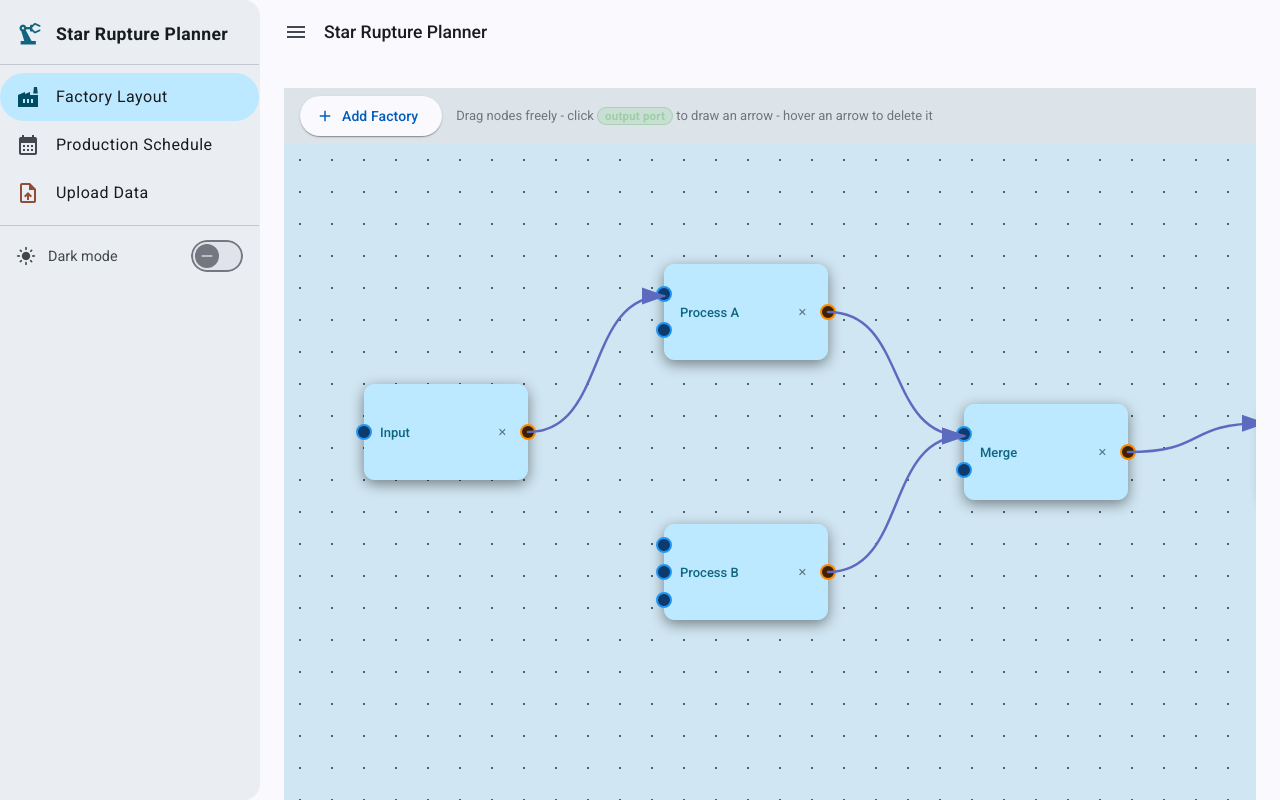
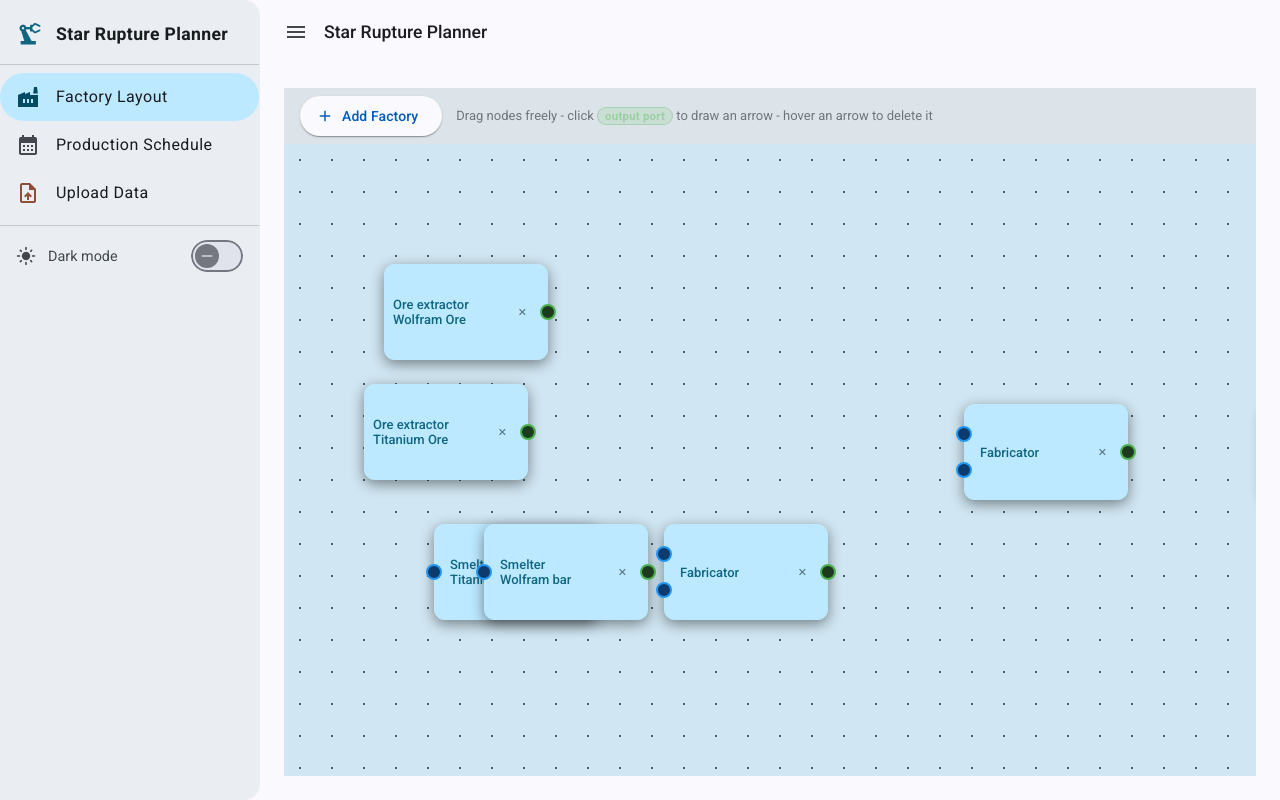
Before and after one commit to straziota18/reassert, an Angular app: page /factory in a window 1280 px wide. Built offline with nearby package versions, Linux system fonts and the light colour scheme.

Commit message:
final touches on factory layout, first iteration of formulas

```diff
--- a/src/app/app.component.html
+++ b/src/app/app.component.html
@@ -34,7 +34,7 @@
   </mat-sidenav>
 
   <!-- ─── Main content ─────────────────────────────────────── -->
-  <mat-sidenav-content>
+  <mat-sidenav-content style="display: flex; flex-direction: column;">
 
     <!-- Top toolbar -->
     <mat-toolbar color="primary" class="app-toolbar">
@@ -56,9 +56,9 @@
     </mat-toolbar>
 
     <!-- Routed views -->
-    <main class="app-content">
+    <div class="app-content">
       <router-outlet></router-outlet>
-    </main>
+    </div>
 
   </mat-sidenav-content>
 
--- a/src/app/app.component.scss
+++ b/src/app/app.component.scss
@@ -88,6 +88,7 @@
   position: sticky;
   top: 0;
   z-index: 100;
+  flex-shrink: 0;
 
   .toolbar-title {
     margin-left: 8px;
@@ -103,8 +104,7 @@
 // ── Main content area ─────────────────────────────────────────
 .app-content {
   padding: 24px;
-  max-width: 1400px;
-  margin: 0 auto;
+  flex: 1;
 
   // Tighter padding on mobile
   @media (max-width: 599px) {
--- a/src/app/components/factory/factory.html
+++ b/src/app/components/factory/factory.html
@@ -18,12 +18,13 @@
 </div>
 
 <!-- ── Canvas ─────────────────────────────────────────────────────────── -->
-<div class="canvas-container">
-  <div class="canvas-world" #canvasWorld [class.pending-mode]="pendingFrom" [style.width.px]="CW" [style.height.px]="CH"
+<div class="canvas-container" cdkScrollable>
+  <div class="canvas-world" #canvasWorld [class.pending-mode]="pendingFrom"
+    [style.width.px]="canvasWidth" [style.height.px]="canvasHeight"
     (mousemove)="onMouseMove($event)" (click)="pendingFrom = null">
 
     <!-- ── SVG arrow layer (above nodes via z-index, pointer-events pass-through) -->
-    <svg class="arrows-svg" [attr.width]="CW" [attr.height]="CH">
+    <svg class="arrows-svg" [attr.width]="canvasWidth" [attr.height]="canvasHeight">
       <defs>
         <!-- Arrowhead for established connections -->
         <marker id="arrowhead" markerWidth="10" markerHeight="7" refX="9" refY="3.5" orient="auto">
@@ -64,7 +65,7 @@
     @for (node of nodes; track node.id) {
     <div class="factory-node" [class.node-is-source]="pendingFrom?.id === node.id"
       [class.node-is-target]="pendingFrom && pendingFrom.id !== node.id" [style.left.px]="node.x"
-      [style.top.px]="node.y" [cdkDragFreeDragPosition]="node.freeDragPos" cdkDrag
+      [style.top.px]="node.y" cdkDrag
       (cdkDragMoved)="onDragMoved($event, node)" (cdkDragEnded)="onDragEnded($event, node)"
       (click)="$event.stopPropagation()">
 
@@ -77,7 +78,11 @@
 
       <!-- Node body — drag handle + label + delete button -->
       <div class="node-body" cdkDragHandle>
-        <span class="node-label" [title]="node.label">{{ node.label }}</span>
+        <div class="node-data">
+          <span class="node-label" [title]="node.label">{{ node.label }}</span>
+          <span class="node-label" [title]="node.activeFormula">{{ node.activeFormula }}</span>
+        </div>
+
         <button class="node-delete-btn" title="Delete node" (click)="deleteNode(node, $event)">✕</button>
       </div>
 
--- a/src/app/components/factory/factory.scss
+++ b/src/app/components/factory/factory.scss
@@ -23,7 +23,9 @@
   font-size: small;
   color: var(--mat-sys-on-surface-variant);
 
-  strong { font-weight: bold; }
+  strong {
+    font-weight: bold;
+  }
 
   kbd {
     background: var(--mat-sys-secondary-container);
@@ -34,7 +36,9 @@
     color: var(--mat-sys-secondary);
   }
 
-  &.muted { opacity: 0.7; }
+  &.muted {
+    opacity: 0.7;
+  }
 }
 
 .hint-port {
@@ -66,18 +70,30 @@
   background: #0a1628;
 
   // Custom scrollbar
-  &::-webkit-scrollbar { width: 8px; height: 8px; }
-  &::-webkit-scrollbar-track { background: #0d1b2a; }
+  &::-webkit-scrollbar {
+    width: 8px;
+    height: 8px;
+  }
+
+  &::-webkit-scrollbar-track {
+    background: #0d1b2a;
+  }
+
   &::-webkit-scrollbar-thumb {
     background: #1e3a5f;
     border-radius: 4px;
-    &:hover { background: #2a5298; }
+
+    &:hover {
+      background: #2a5298;
+    }
   }
 }
 
 // ── Canvas world (the large draggable surface) ────────────────────────────────
 .canvas-world {
   position: relative;
+  min-width: 100%;
+  min-height: 100%;
   // Subtle dot-grid background
   background-color: var(--mat-sys-secondary-container);
   background-image:
@@ -108,8 +124,13 @@
 }
 
 // Arrowhead fill colours (set as classes inside <marker> elements)
-.arrowhead-fill         { fill: #5c6bc0; }
-.arrowhead-pending-fill { fill: #fb8c00; }
+.arrowhead-fill {
+  fill: #5c6bc0;
+}
+
+.arrowhead-pending-fill {
+  fill: #fb8c00;
+}
 
 // Wide invisible stroke for easy hover/click targeting
 .arrow-hit-area {
@@ -137,10 +158,16 @@
 
 // Delete handle group — re-enable pointer events on SVG children
 .connection-group {
+
   // Reveal delete handle on hover of either the hit-area or the handle itself
   &:hover .conn-delete-handle {
-    .conn-delete-bg  { opacity: 1; }
-    .conn-delete-icon { opacity: 1; }
+    .conn-delete-bg {
+      opacity: 1;
+    }
+
+    .conn-delete-icon {
+      opacity: 1;
+    }
   }
 
   &:hover .arrow-path {
@@ -256,6 +283,10 @@
   height: 100%;
 }
 
+.node-data {
+  display: flex;
+  flex-direction: column;
+
   .node-label {
     color: var(--mat-sys-primary);
     font-size: 13px;
@@ -265,6 +296,7 @@
     text-overflow: ellipsis;
     flex: 1;
     min-width: 0;
+  }
 }
 
 .node-delete-btn {
@@ -298,7 +330,9 @@
   position: relative;
   z-index: 6;
 
-  &:hover { transform: scale(1.35); }
+  &:hover {
+    transform: scale(1.35);
+  }
 }
 
 // Input port — left edge (blue)
@@ -307,7 +341,9 @@
   border-color: #2196f3;
   margin-left: -9px;
 
-  &:hover { box-shadow: 0 0 8px #42a5f5; }
+  &:hover {
+    box-shadow: 0 0 8px #42a5f5;
+  }
 }
 
 // Output port — right edge (green / amber when a connection already exists)
@@ -316,12 +352,16 @@
   border-color: #4caf50;
   margin-right: -9px;
 
-  &:hover { box-shadow: 0 0 8px #66bb6a; }
+  &:hover {
+    box-shadow: 0 0 8px #66bb6a;
+  }
 
   &.port-out-used {
     background: #3e2000;
     border-color: #fb8c00;
 
-    &:hover { box-shadow: 0 0 8px #ffa726; }
+    &:hover {
+      box-shadow: 0 0 8px #ffa726;
     }
   }
+}
--- a/src/app/components/factory/factory.ts
+++ b/src/app/components/factory/factory.ts
@@ -1,17 +1,19 @@
 import { Component, ElementRef, HostListener, ViewChild } from '@angular/core';
 import { CdkDrag, CdkDragEnd, CdkDragHandle, CdkDragMove } from '@angular/cdk/drag-drop';
+import { CdkScrollable } from '@angular/cdk/scrolling';
 import { MatAnchor, MatButton } from "@angular/material/button";
 import { MatIcon } from "@angular/material/icon";
 import * as _ from 'lodash';
 
 const NODE_W = 164;
 const NODE_H = 96;
-const CANVAS_W = 2400;
-const CANVAS_H = 1600;
+const INPUT_PORT_H = 16;
+const CANVAS_PADDING = 120;
 
 export interface FactoryNode {
   id: string;
   label: string;
+  activeFormula: string | null;
   x: number;
   y: number;
   /** Always {0,0} at rest; accumulates CDK transform during a drag, then absorbed into x/y on drop. */
@@ -28,7 +30,7 @@ export interface Connection {
 
 @Component({
   selector: 'app-factory',
-  imports: [CdkDrag, CdkDragHandle, MatAnchor, MatButton, MatIcon],
+  imports: [CdkDrag, CdkDragHandle, CdkScrollable, MatAnchor, MatButton, MatIcon],
   templateUrl: './factory.html',
   styleUrl: './factory.scss',
 })
@@ -37,22 +39,30 @@ export class Factory {
 
   readonly NW = NODE_W;
   readonly NH = NODE_H;
-  readonly CW = CANVAS_W;
-  readonly CH = CANVAS_H;
+
+  get canvasWidth(): number {
+    if (this.nodes.length === 0) return 800;
+    const maxX = Math.max(...this.nodes.map(n => this.visualPos(n).x + NODE_W));
+    return maxX + CANVAS_PADDING;
+  }
+
+  get canvasHeight(): number {
+    if (this.nodes.length === 0) return 600;
+    const maxY = Math.max(...this.nodes.map(n => this.visualPos(n).y + NODE_H));
+    return maxY + CANVAS_PADDING;
+  }
 
   nodes: FactoryNode[] = [
-    { id: 'n1', label: 'Input',     x:  80, y: 240, freeDragPos: { x: 0, y: 0 }, nbInputs: 1 },
-    { id: 'n2', label: 'Process A', x: 380, y: 120, freeDragPos: { x: 0, y: 0 }, nbInputs: 2 },
-    { id: 'n3', label: 'Process B', x: 380, y: 380, freeDragPos: { x: 0, y: 0 }, nbInputs: 3 },
-    { id: 'n4', label: 'Merge',     x: 680, y: 260, freeDragPos: { x: 0, y: 0 }, nbInputs: 2 },
-    { id: 'n5', label: 'Output',    x: 980, y: 260, freeDragPos: { x: 0, y: 0 }, nbInputs: 4 },
+    { id: 'n1', label: 'Ore extractor', activeFormula: 'Titanium Ore', x:  80, y: 240, freeDragPos: { x: 0, y: 0 }, nbInputs: 0 },
+    { id: 'n2', label: 'Ore extractor', activeFormula: 'Wolfram Ore' , x: 100, y: 120, freeDragPos: { x: 0, y: 0 }, nbInputs: 0 },
+    { id: 'n3', label: 'Smelter'      , activeFormula: 'Titanium bar', x: 150, y: 380, freeDragPos: { x: 0, y: 0 }, nbInputs: 1 },
+    { id: 'n4', label: 'Smelter'      , activeFormula: 'Wolfram bar' , x: 200, y: 380, freeDragPos: { x: 0, y: 0 }, nbInputs: 1 },
+    { id: 'n5', label: 'Fabricator'   , activeFormula: null, x: 380, y: 380, freeDragPos: { x: 0, y: 0 }, nbInputs: 2 },
+    { id: 'n6', label: 'Fabricator'   , activeFormula: null, x: 680, y: 260, freeDragPos: { x: 0, y: 0 }, nbInputs: 2 },
+    { id: 'n7', label: 'Furnace'      , activeFormula: null, x: 980, y: 260, freeDragPos: { x: 0, y: 0 }, nbInputs: 3 },
   ];
 
   connections: Connection[] = [
-    { id: 'c1', fromId: 'n1', toId: 'n2', toInputId: 0 },
-    { id: 'c2', fromId: 'n3', toId: 'n4', toInputId: 0 },
-    { id: 'c3', fromId: 'n2', toId: 'n4', toInputId: 0 },
-    { id: 'c4', fromId: 'n4', toId: 'n5', toInputId: 0 },
   ];
 
   /** Node whose output port was clicked — awaiting a target input port click. */
@@ -81,18 +91,21 @@ export class Factory {
   }
 
   onDragMoved(ev: CdkDragMove, node: FactoryNode): void {
+    // Read CDK's own transform for SVG path updates — do NOT feed this back to
+    // [cdkDragFreeDragPosition] (that binding has been removed to avoid a
+    // feedback loop where Angular CD re-applies the value CDK just computed).
     const p = ev.source.getFreeDragPosition();
-    // Mutate the object reference so the SVG paths update via change detection
     node.freeDragPos = { x: p.x, y: p.y };
   }
 
   onDragEnded(ev: CdkDragEnd, node: FactoryNode): void {
     const p = ev.source.getFreeDragPosition();
-    // Absorb the delta into the stored absolute position …
+    // Absorb the CDK transform into the stored absolute position …
     node.x += p.x;
     node.y += p.y;
-    // … then reset freeDragPos so the next drag starts fresh from the CSS left/top.
+    // … then reset freeDragPos and let CDK reset its own internal transform.
     node.freeDragPos = { x: 0, y: 0 };
+    ev.source.reset();
   }
 
   // ── SVG helpers ─────────────────────────────────────────────────────────────
@@ -103,6 +116,12 @@ export class Factory {
     return `M ${x1} ${y1} C ${x1 + dx} ${y1}, ${x2 - dx} ${y2}, ${x2} ${y2}`;
   }
 
+  private getIntputIdOffset(targetNode: FactoryNode, conn: Connection): number {
+    const remaining = NODE_H - targetNode.nbInputs * INPUT_PORT_H;
+    const spacing = remaining / (targetNode.nbInputs + 1);
+    return spacing * (conn.toInputId + 1) + INPUT_PORT_H * conn.toInputId + INPUT_PORT_H / 2;
+  }
+
   /** SVG path for an established connection (right-centre → left-centre). */
   arrowPath(conn: Connection): string {
     const f = this.nodes.find(n => n.id === conn.fromId);
@@ -110,8 +129,7 @@ export class Factory {
     if (!f || !t) return '';
     const fp = this.visualPos(f);
     const tp = this.visualPos(t);
-    const fakeNbInputs = t.nbInputs + 2; // space-evenly add 2 fake points at begin/end.... or so it seems
-    const inputIdOffset = t.nbInputs === 1 ? NODE_H / 2 : (conn.toInputId + 1) * NODE_H / (fakeNbInputs - 1);
+    const inputIdOffset = this.getIntputIdOffset(t, conn);
     return this.bezier(fp.x + NODE_W, fp.y + NODE_H / 2, tp.x, tp.y + inputIdOffset);
   }
 
@@ -129,9 +147,10 @@ export class Factory {
     if (!f || !t) return null;
     const fp = this.visualPos(f);
     const tp = this.visualPos(t);
+    const inputIdOffset = this.getIntputIdOffset(t, conn);
     return {
       x: (fp.x + NODE_W + tp.x) / 2,
-      y: (fp.y + NODE_H / 2 + tp.y + NODE_H / 2) / 2,
+      y: (fp.y + NODE_H / 2 + tp.y + inputIdOffset) / 2,
     };
   }
 
@@ -190,6 +209,7 @@ export class Factory {
       {
         id,
         label: `Node ${id}`,
+        activeFormula: null,
         x: 120 + Math.random() * 600,
         y: 80  + Math.random() * 600,
         freeDragPos: { x: 0, y: 0 },
```
Lines whose indentation alone changed are shown as unchanged.
